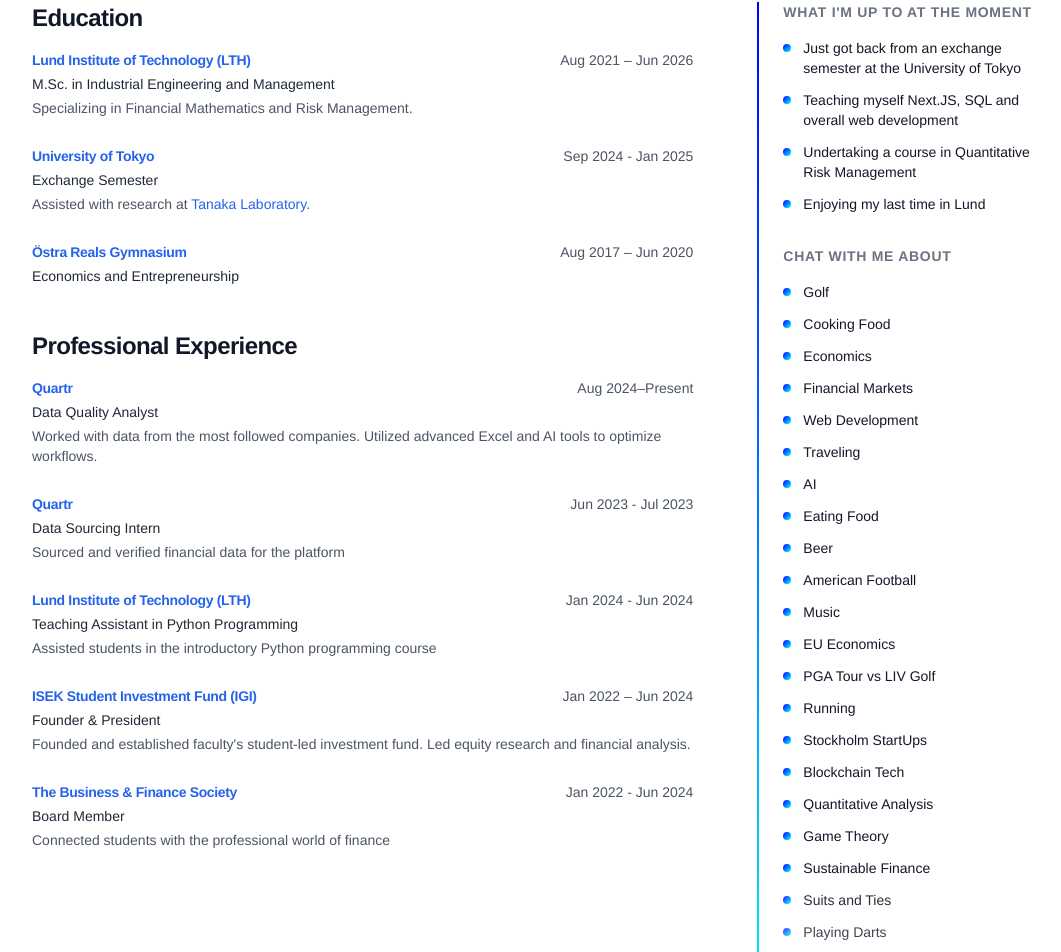
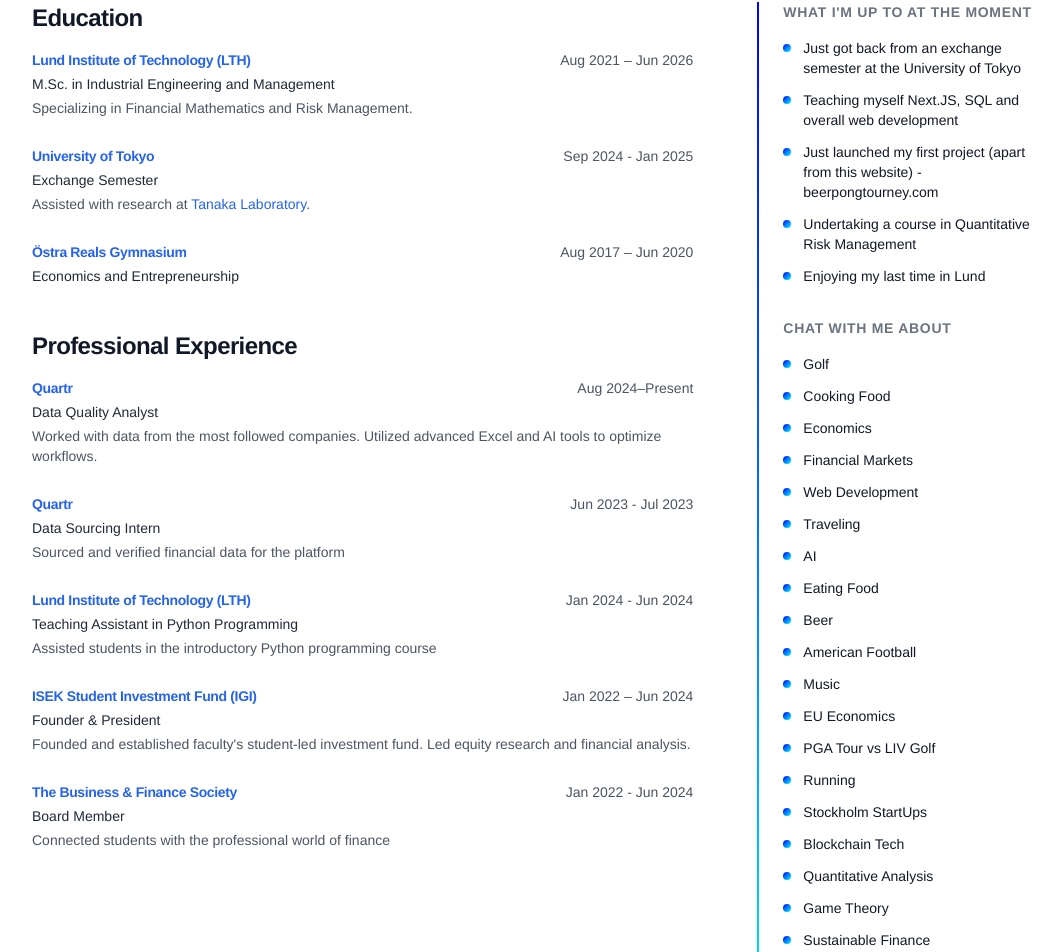
Before and after one commit to Jerresand/Resume, a Next.js app: page / in a window 1280 px wide. Shown: the part 254-1206 px from the top of the page, without its empty margins (96-1157 px from the left). Built offline with nearby package versions, Linux system fonts and the light colour scheme.

Commit message:
Small fix

```diff
--- a/app/page.tsx
+++ b/app/page.tsx
@@ -188,6 +188,20 @@ export default function ResumePage() {
                           className="hover:text-blue-600 transition-colors duration-200"
                         >
                           Teaching myself Next.JS, SQL and overall web development
+                        </a>
+                        <span className="absolute -bottom-2 left-0 w-0 h-0.5 bg-gradient-to-r from-[#0000FF] to-[#00FFFF] group-hover:w-full transition-all duration-500" />
+                      </div>
+                    </li>
+                    <li className="flex items-start">
+                      <span className="block w-2 h-2 mt-1.5 mr-3 rounded-full flex-shrink-0 bg-gradient-to-br from-[#0000FF] to-[#00FFFF]" />
+                      <div className="relative group">
+                        <a
+                          href="https://beerpongtourney.com"
+                          target="_blank"
+                          rel="noopener noreferrer"
+                          className="hover:text-blue-600 transition-colors duration-200"
+                        >
+                          Just launched my first project (apart from this website) - beerpongtourney.com
                         </a>
                         <span className="absolute -bottom-2 left-0 w-0 h-0.5 bg-gradient-to-r from-[#0000FF] to-[#00FFFF] group-hover:w-full transition-all duration-500" />
                       </div>
@@ -478,10 +492,10 @@ export default function ResumePage() {
                       <span className="block w-2 h-2 mt-1.5 mr-3 rounded-full flex-shrink-0 bg-gradient-to-br from-[#0000FF] to-[#00FFFF]" />
                       <div className="relative group">
                         <a
-                          href="mailto:Gustavjerresand@gmail.com?subject=Interior Design Chat&body=Hey Gustav,%0D%0A%0D%0AI saw your interest in interior design! Would love to exchange ideas and inspiration sometime.%0D%0A%0D%0ABest regards"
+                          href="mailto:Gustavjerresand@gmail.com?subject=Design Chat&body=Hey Gustav,%0D%0A%0D%0AI saw your interest in design! Would love to exchange ideas and inspiration sometime.%0D%0A%0D%0ABest regards"
                           className="hover:text-blue-600 transition-colors duration-200"
                         >
-                          Interior Design
+                          Design
                         </a>
                         <span className="absolute -bottom-2 left-0 w-0 h-0.5 bg-gradient-to-r from-[#0000FF] to-[#00FFFF] group-hover:w-full transition-all duration-500" />
                       </div>
```
